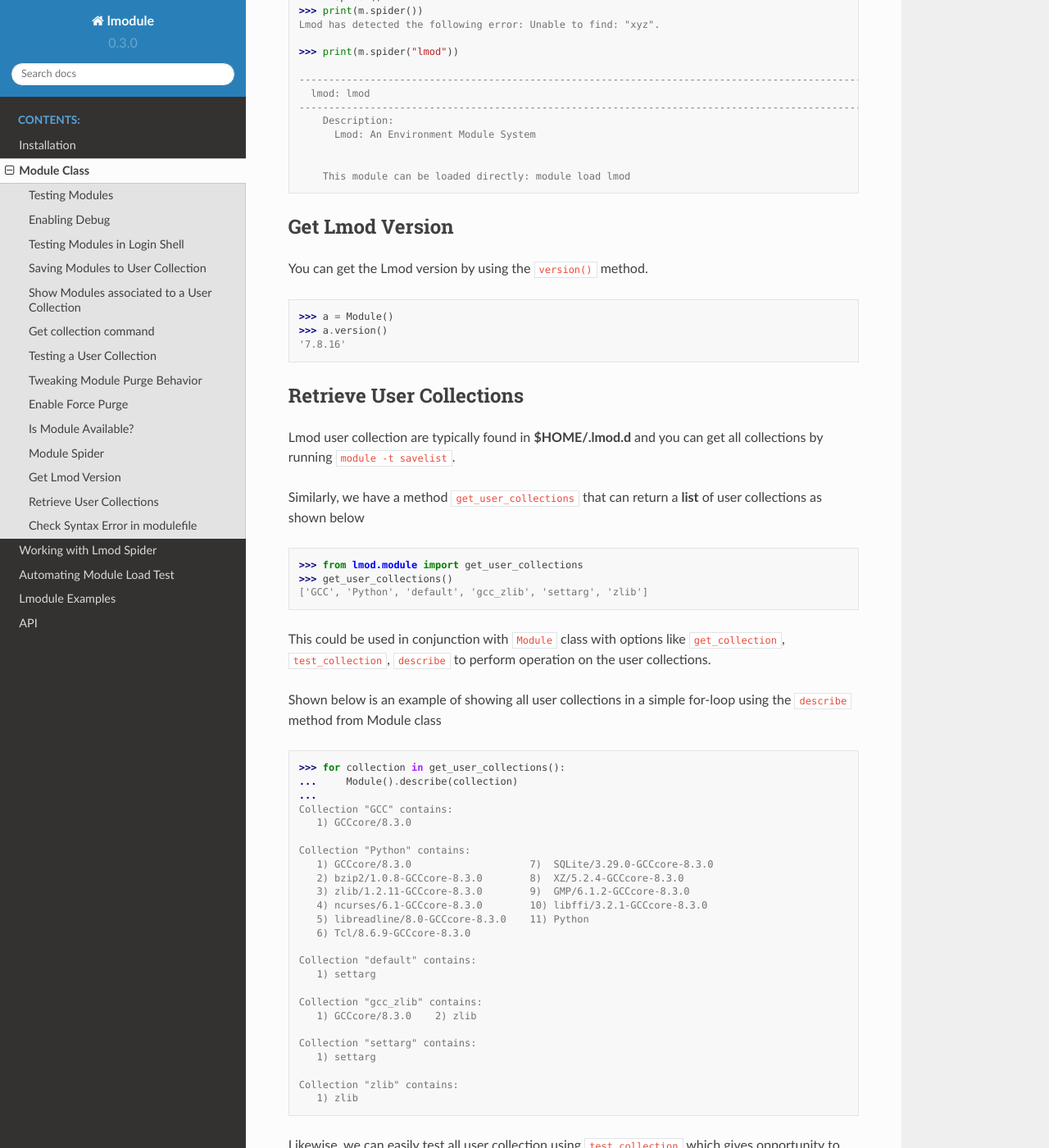
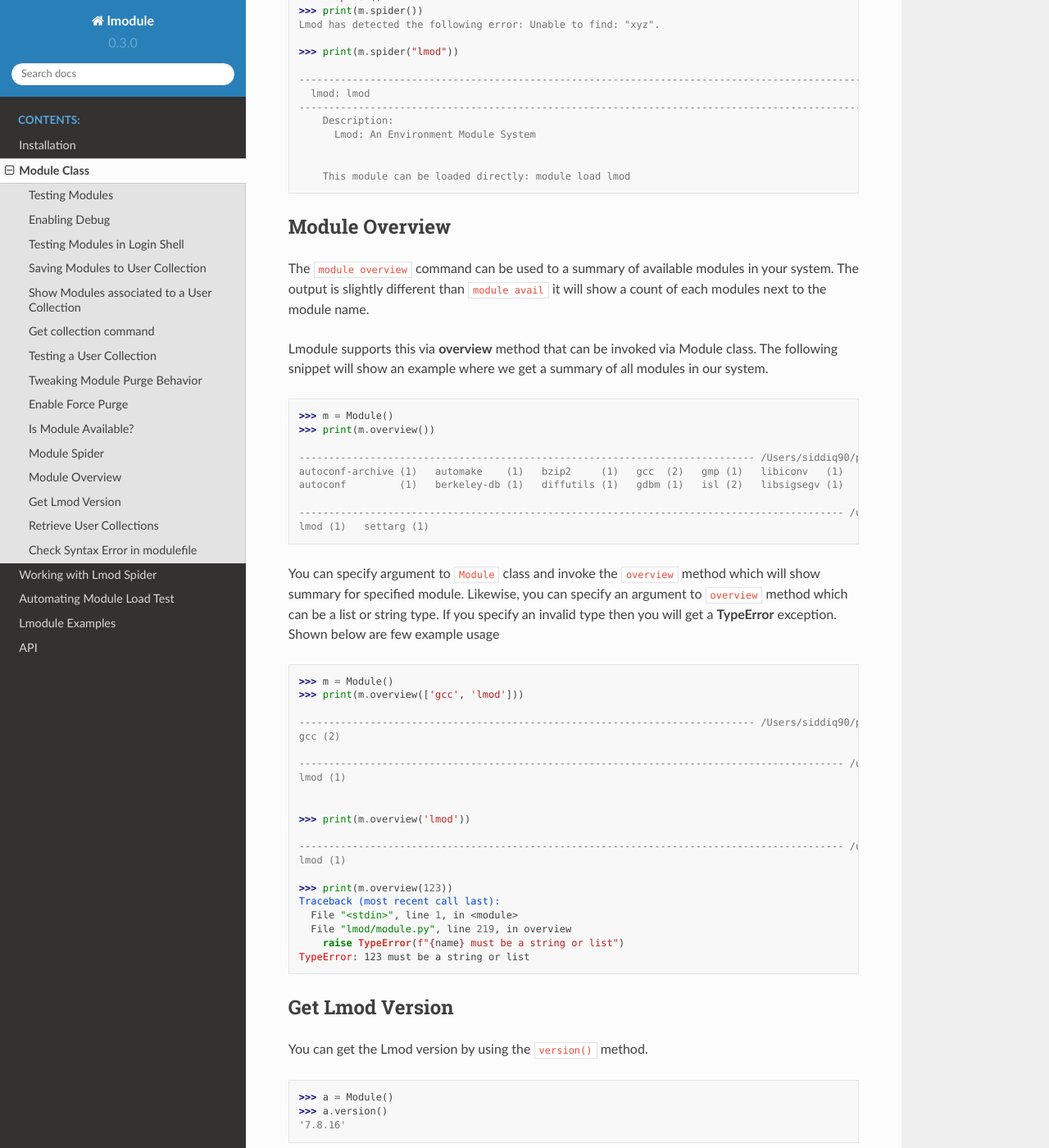
Before and after one commit to buildtesters/lmodule, a Sphinx documentation site: the page built from docs/module.rst, in a window 1280 px wide and 1400 px high, scrolled down 6706 px. Shown: the whole window at 82% size. Built offline with Sphinx 7.4.7 and the Read the Docs theme 2.0.0, drawn with Linux system fonts in a browser that asks for light colours.

Commit message:
add documentation on Module Overview section

```diff
--- a/docs/module.rst
+++ b/docs/module.rst
@@ -358,6 +358,58 @@ you may specify modules in the **spider** method as an argument to override modu
 
         This module can be loaded directly: module load lmod
 
+
+Module Overview
+-----------------
+
+The ``module overview`` command can be used to a summary of available modules in your system. The output is slightly different
+than ``module avail`` it will show a count of each modules next to the module name.
+
+Lmodule supports this via **overview** method that can be invoked via Module class. The following snippet will show an example
+where we get a summary of all modules in our system.
+
+.. code-block:: python
+
+    >>> m = Module()
+    >>> print(m.overview())
+
+    ----------------------------------------------------------------------------- /Users/siddiq90/projects/spack/share/spack/lmod/darwin-catalina-x86_64/Core ------------------------------------------------------------------------------
+    autoconf-archive (1)   automake    (1)   bzip2     (1)   gcc  (2)   gmp (1)   libiconv   (1)   libtool (1)   mpc  (2)   ncurses (1)   pkgconf  (1)   zlib (1)
+    autoconf         (1)   berkeley-db (1)   diffutils (1)   gdbm (1)   isl (2)   libsigsegv (1)   m4      (1)   mpfr (2)   perl    (1)   readline (1)   zstd (1)
+
+    -------------------------------------------------------------------------------------------- /usr/local/Cellar/lmod/8.6.14/modulefiles/Core --------------------------------------------------------------------------------------------
+    lmod (1)   settarg (1)
+
+You can specify argument to ``Module`` class and invoke the ``overview`` method which will
+show summary for specified module. Likewise, you can specify an argument to ``overview`` method which can be a list
+or string type. If you specify an invalid type then you will get a **TypeError** exception. Shown below are few example
+usage
+
+.. code-block:: python
+
+    >>> m = Module()
+    >>> print(m.overview(['gcc', 'lmod']))
+
+    ----------------------------------------------------------------------------- /Users/siddiq90/projects/spack/share/spack/lmod/darwin-catalina-x86_64/Core ------------------------------------------------------------------------------
+    gcc (2)
+
+    -------------------------------------------------------------------------------------------- /usr/local/Cellar/lmod/8.6.14/modulefiles/Core --------------------------------------------------------------------------------------------
+    lmod (1)
+
+
+    >>> print(m.overview('lmod'))
+
+    -------------------------------------------------------------------------------------------- /usr/local/Cellar/lmod/8.6.14/modulefiles/Core --------------------------------------------------------------------------------------------
+    lmod (1)
+
+    >>> print(m.overview(123))
+    Traceback (most recent call last):
+      File "<stdin>", line 1, in <module>
+      File "lmod/module.py", line 219, in overview
+        raise TypeError(f"{name} must be a string or list")
+    TypeError: 123 must be a string or list
+
+
 Get Lmod Version
 ------------------
 
```
